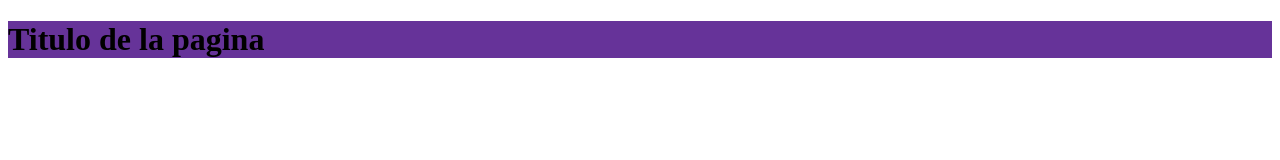
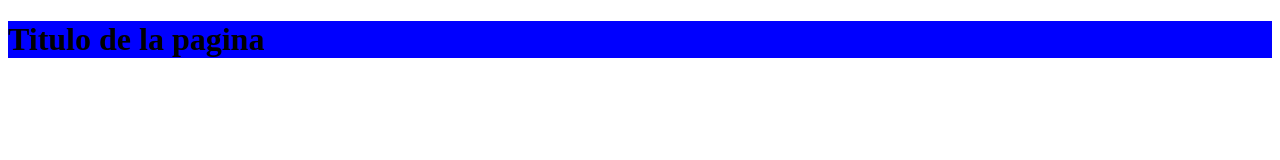
Before and after one commit to Manolo-dl/EntDes, a plain HTML site: page index.html in a window 1280 px wide. Drawn offline with Linux system fonts and the light colour scheme.

Commit message:
titulo azul

```diff
--- a/index.html
+++ b/index.html
@@ -6,6 +6,6 @@
     <title>Document</title>
 </head>
 <body>
-    <h1 style="background-color: rebeccapurple;">Titulo de la pagina</h1>
+    <h1 style="background-color:blue">Titulo de la pagina</h1>
 </body>
 </html>
```
